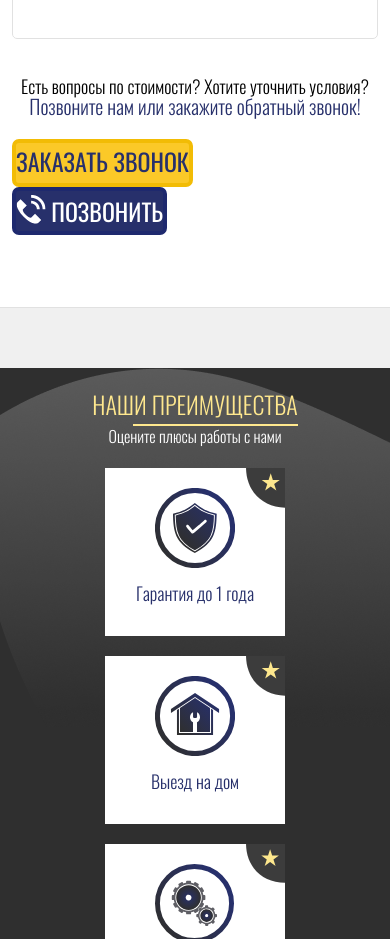
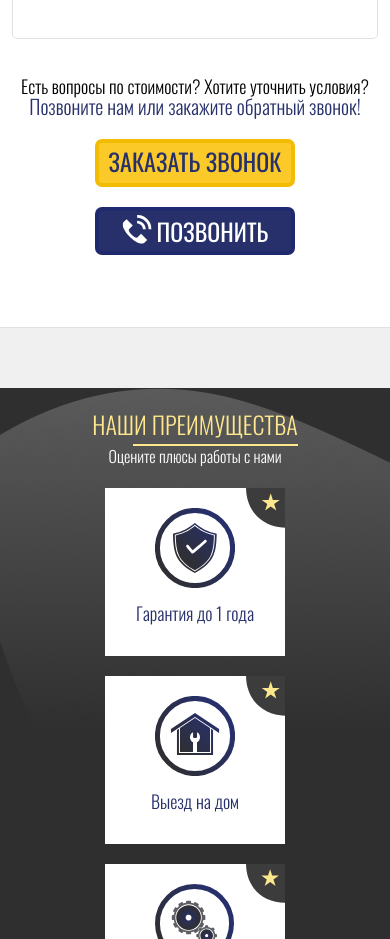
Before and after one commit to Powenga/scnonstop_v_2, a React (Create React App) app: page / in a window 390 px wide. Shown: the part 6280-7219 px from the top of the page. Built offline with nearby package versions, Linux system fonts and the light colour scheme.

Commit message:
fix: price

```diff
--- a/src/components/Price/Price.css
+++ b/src/components/Price/Price.css
@@ -187,7 +187,16 @@
   }
   .price__button-wrap {
     flex-direction: column;
+    align-items: center;
     max-width: calc(4 / 6 * 100% - 2 / 6 * 20px);
+  }
+  .price__button {
+    width: 100%;
+    max-width: 200px;
+    margin-bottom: 20px;
+  }
+  .price__button:last-child {
+    margin-bottom: 0px;
   }
 }
 
```
